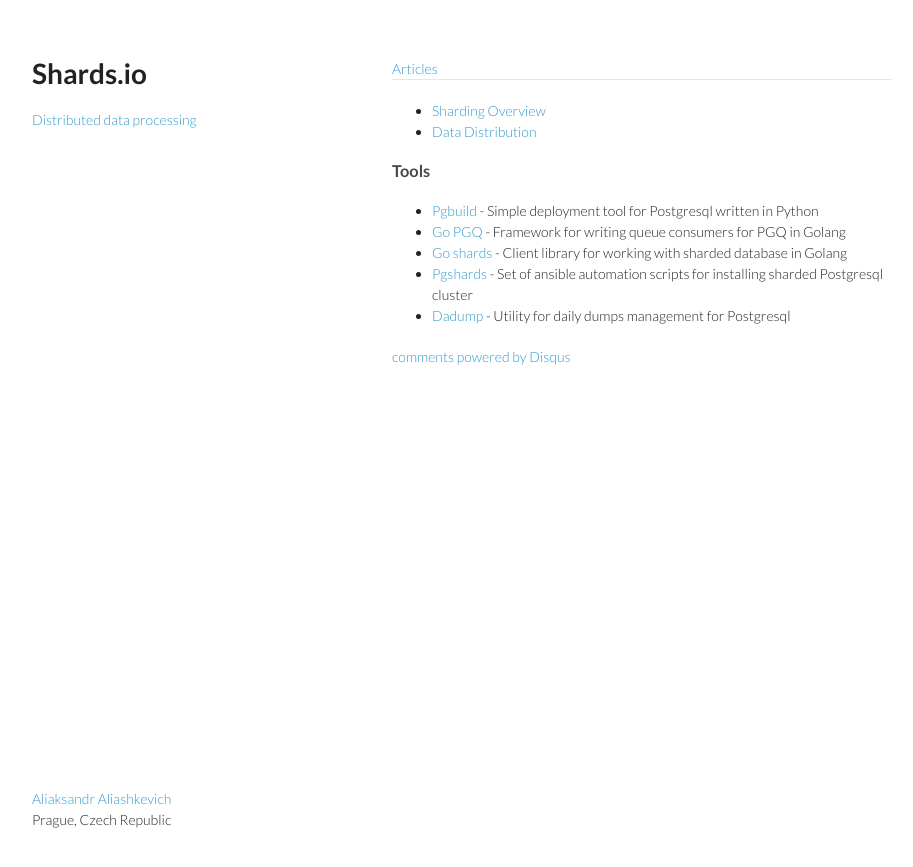
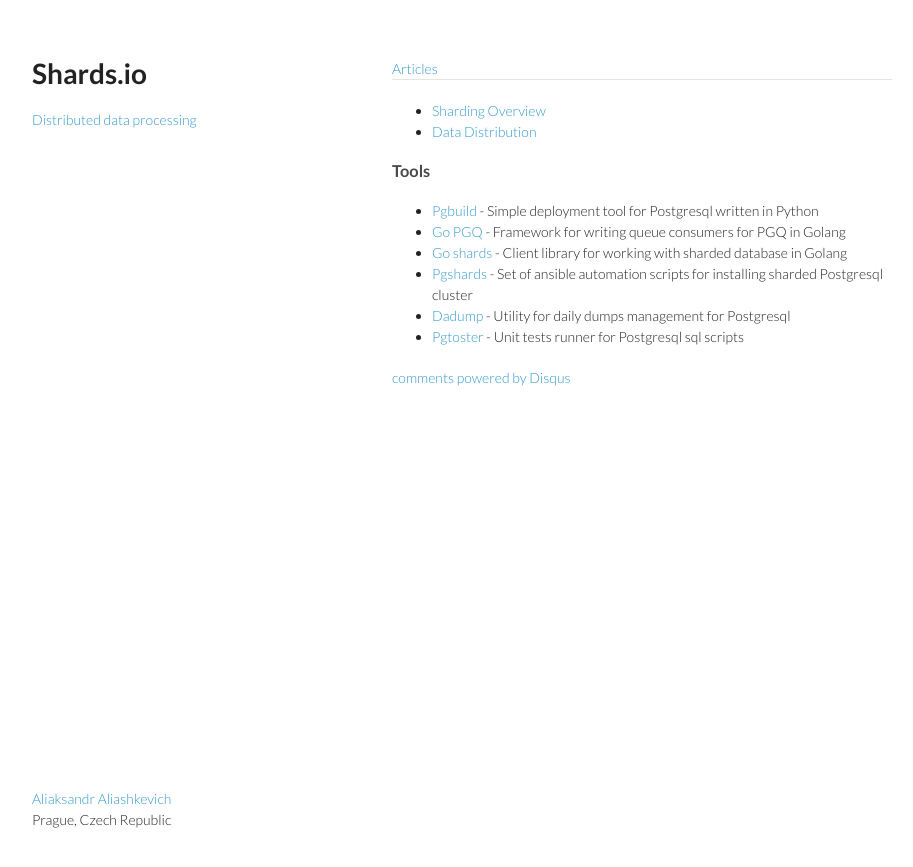
Before and after one commit to shardsio/shardsio.github.io, a Jekyll site: the page built from index.md, in a window 1280 px wide. Shown: the top 867 px of the page, without its empty margins (178-1091 px from the left). Built offline with Jekyll 4.4.1, drawn with Linux system fonts in a browser that asks for light colours; Markdown is read by kramdown in place of the engine named in the settings; comment, search, counter and statistics services are not loaded.

Commit message:
pgtoster added to list of tools

```diff
--- a/index.md
+++ b/index.md
@@ -13,3 +13,4 @@
 - [Go shards](https://github.com/sasha-alias/shards) - Client library for working with sharded database in Golang
 - [Pgshards](https://github.com/sasha-alias/pgshards) - Set of ansible automation scripts for installing sharded Postgresql cluster
 - [Dadump](https://github.com/sasha-alias/dadump) - Utility for daily dumps management for Postgresql
+- [Pgtoster](https://github.com/sasha-alias/pgtoster) - Unit tests runner for Postgresql sql scripts
```
